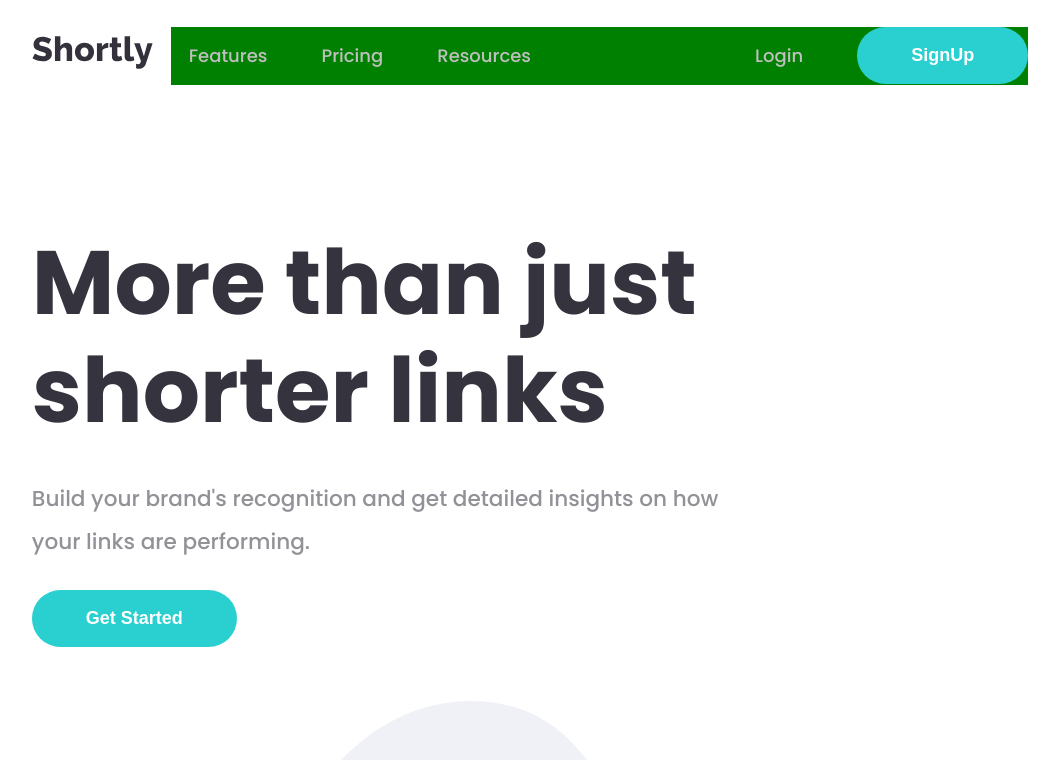
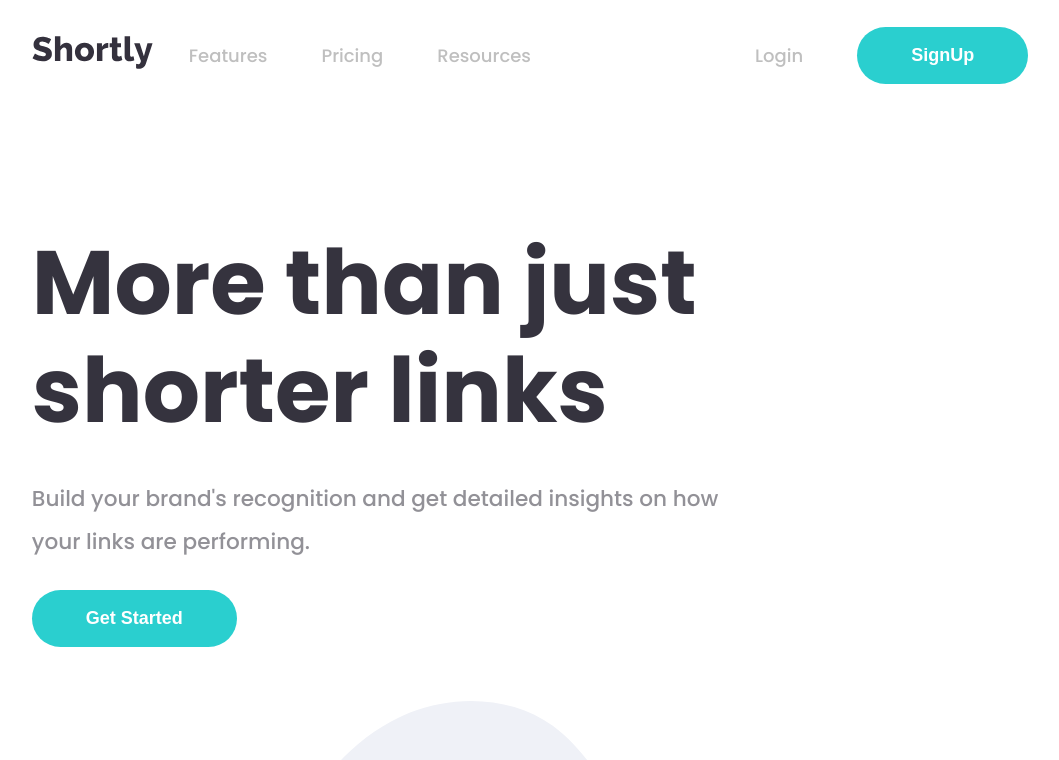
Before and after one commit to uchedotphp/url-shortener, a Vue app: page / in a window 1280 px wide. Shown: the top 760 px of the page, without its empty margins (110-1169 px from the left). Built offline with nearby package versions, Linux system fonts and the light colour scheme.

Commit message:
sorted out menu in MenuHeader.vue

```diff
--- a/src/components/MenuHeader.vue
+++ b/src/components/MenuHeader.vue
@@ -4,7 +4,7 @@
       <a href="#">
         <img src="./../assets/images/logo.svg" alt="" />
       </a>
-      <div class="menu" v-if="barStatus">
+      <div class="menu" id="myTopnav">
         <!-- <div class="box"> -->
         <div class="left">
           <a href="#">
@@ -64,12 +64,17 @@ export default {
   name: "MenuHeaderComponent",
   data() {
     return {
-      barStatus: true,
+      // barStatus: true,
     };
   },
   methods: {
     openBars() {
-      this.barStatus = this.barStatus == false ? true : false;
+      var x = document.getElementById("myTopnav");
+      if (x.className === "menu") {
+        x.className += " responsive";
+      } else {
+        x.className = "menu";
+      }
     },
   },
 };
@@ -83,44 +88,21 @@ export default {
     // background: red;
 
     a {
-      // background: purple;
       margin-right: 1em;
       padding: 0.5em 0;
       float: left;
 
       img {
-        // max-width: 100%;
-        // max-height: 100%;
-        // display: block;
-        // margin: 0 auto;
-        // width: 100%;
-        // text-align: center;
-        // height: 100%;
-        // object-fit: cover;
-        // display: inline-block;
       }
     }
     .menu {
       margin-top: 0;
       display: flex;
-      // display: none;
-      background: green;
       justify-content: space-between;
-      // margin-right: auto;
-      // align-items: baseline;
 
       .left {
         // background: blue;
         margin-top: 0;
-        // ul {
-        //   list-style: none;
-        //   // display: inline-block;
-        //   // display: none;
-        //   margin-top: 0;
-        // }
-        // li {
-        //   display: inline-block;
-        // }
         a {
           margin-top: 0;
           display: inline-block;
@@ -137,17 +119,6 @@ export default {
 
       .right {
         margin-top: 0;
-        // background: green;
-        // ul {
-        //   list-style: none;
-        //   display: inline-block;
-        //   // display: none;
-        // }
-
-        // li {
-        //   display: inline-block;
-        //   margin-top: 0;
-        // }
         a {
           margin-top: 0;
           display: block;
@@ -193,9 +164,10 @@ export default {
         // align-items: center;
         text-align: center;
         z-index: 1;
-        display: flex;
+        // display: flex;
+        display: none;
         flex-direction: column;
-        position: absolute;
+        // position: absolute;
         background: hsl(257, 27%, 26%);
         border-radius: 15px;
 
@@ -262,6 +234,20 @@ export default {
       font-size: 2em;
       padding: 0 0;
     }
+
+    .menu.responsive {
+      position: absolute;
+      display: flex;
+    }
+
+    .menu.responsive .icon {
+      position: absolute;
+      right: 0;
+      top: 0;
+    }
+    .menu.responsive a {
+      display: block;
+    }
   }
 }
 </style>
```
